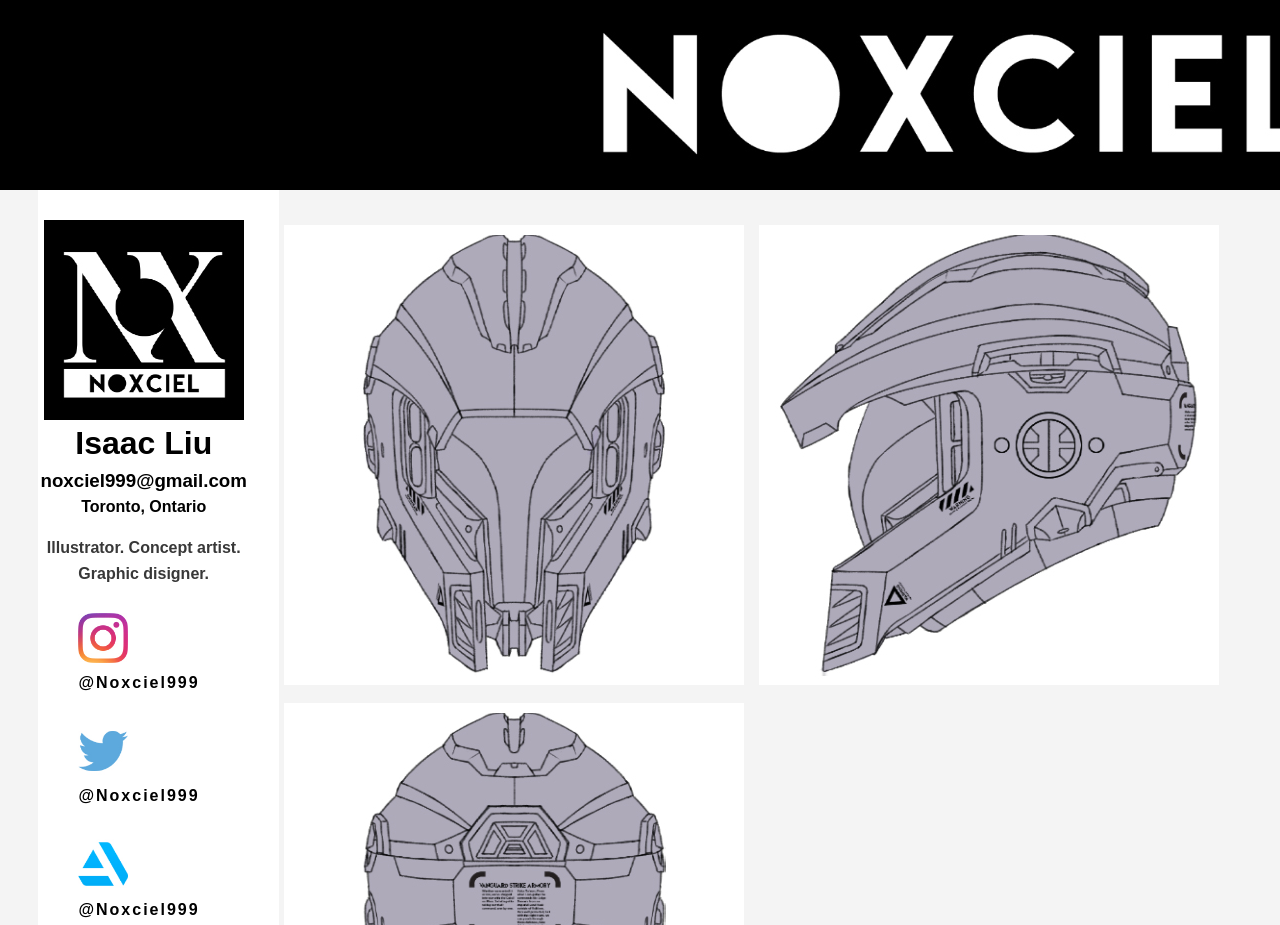
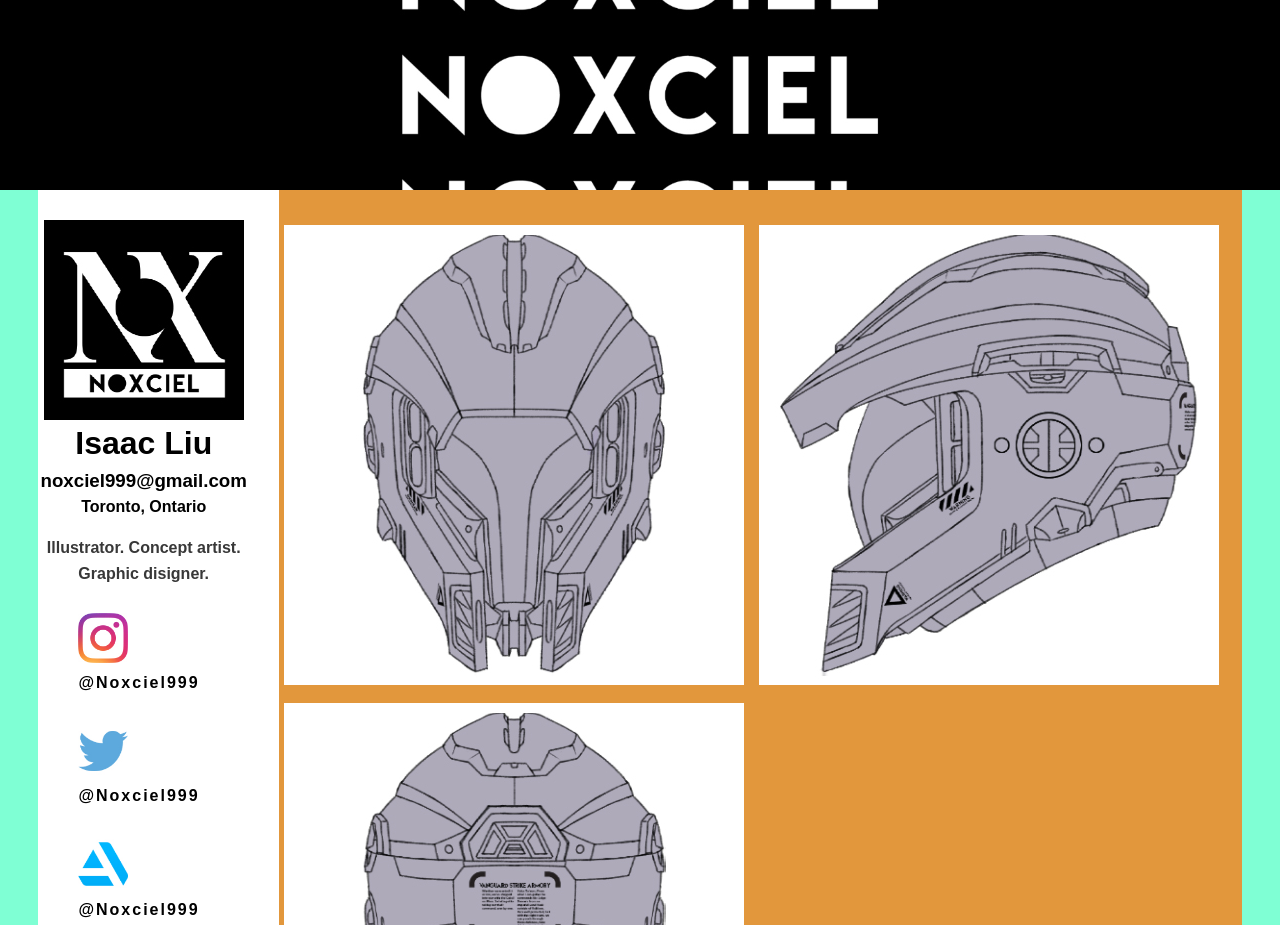
Before and after one commit to markliu2002/markliu2002.github.io, a plain HTML site: page index.html in a window 1280 px wide. Shown: the top 925 px of the page. Drawn offline with Linux system fonts and the light colour scheme.

Commit message:
updated banner, updated images to center

```diff
--- a/css/style.css
+++ b/css/style.css
@@ -3,13 +3,25 @@
 }
 
 body {
-	background-color: #f4f4f4;
+	/*background-color: #f4f4f4;*/
+	background-color: aquamarine;
 	color: #555; /*sets text colour*/
 	font-family: Arial, Helvetica, sans-serif; /*sets font, have to have background font in case browser don't support one*/
-	font-size: 16px; /*sets font size*/
 	line-height: 1.6em; /*sets line-height(space b/w lines) to 1.6(recommended)*/
 	margin: 0; /*zero out the margins*/
 }
+
+
+
+/*Header that says N O X C I E L*/
+.main-header {
+	background-image: url('../images/noxciel-banner.jpg'); /*sets background colour*/
+	background-size: 100%;       /* NEED THESE*/
+	background-position: center; /*NEED THESE, always centers the image*/
+	height: 190px;
+}
+
+
 
 /*Everything is in container. We only want it to take up 94% so some white space on either side*/
 .container {
@@ -20,59 +32,51 @@ body {
 	overflow: hidden; /*sets overflow hidden so when content too big NO SCROLLBAR*/
 }
 
-/*Header that says N O X C I E L*/
-.main-header {
-	background-image: url('../images/noxciel-banner.jpg'); /*sets background colour*/
-	color: white; /*sets text colour*/
-	height: 150px;
-	padding: 20px;
-	letter-spacing: 70px;
-	font-weight: bold;
-	font-size: 40px;
-	display: flex;
-	justify-content: center;
-	align-items: center;
-
-}
 
 
 /*art side take up 80% (right)*/
 .art-side {
-	background-color: #f4f4f4;
- 	float: right; /*floats main section to the left*/
+	/*background-color: #f4f4f4;*/
+	background-color: rgb(226, 151, 60);
+	box-sizing: border-box; /*INCLUDES THE PADDING AND BORDER INTO THE ELEMENT's TOTAL WIDTH(and height)*/
+	float: right; /*floats main section to the left*/
+	/*padding: 0px; /*removes padding*/
  	width: 80%; /* main(which is our main paragraph ting) can only take up 70% OF ITS CONTAINING ELEMENT.
- 	NOTE: width should be % NOT px B/C then element can resize*/
- 	padding: 0px; /*removes padding*/
- 	box-sizing: border-box; /*INCLUDES THE PADDING AND BORDER INTO THE ELEMENT's TOTAL WIDTH(and height)*/
+	 NOTE: width should be % NOT px B/C then element can resize*/
+
+	display: flex; /*THIS IS IT. THIS IS THE SOLUTION TO THE MYTH OF PERFECT CETERING. Set both the justify-content and align-items properties to center, and the flex item will be perfectly centered*/
+	justify-content: center; /*THIS IS IT. THIS IS THE SOLUTION TO THE MYTH OF PERFECT CETERING. Set both the justify-content and align-items properties to center, and the flex item will be perfectly centered*/
+	align-items: center; /*THIS IS IT. THIS IS THE SOLUTION TO THE MYTH OF PERFECT CETERING. Set both the justify-content and align-items properties to center, and the flex item will be perfectly centered*/
+
+
+
  }
-
 .art-side .row {
 	padding-top: 30px;
 }
-
 .art-side img {
 	padding: 5px;
-	border-radius: 5px;
 }
-
 .art-side img:hover {
 	opacity: 0.5;
 	transition:opacity 0.3s;
 }
 
 
-/*info-side take up 20% (left) */
+
+  /*info-side take up 20% (left) */
  .info-side {
+	background-color: white;
+	box-sizing: border-box;
+	color: #000;
  	font-family: Arial, Helvetica, sans-serif; /*sets font, have to have background font in case browser don't support one*/
-	font-size: 16px;
-	background-color: white;
- 	color: #000;
  	float: left;
  	width: 20%;
- 	padding: 0;
- 	padding-right: 30px;
- 	box-sizing: border-box;
- }
+ 	/* padding: 0; */
+	 padding-right: 30px;
+
+	 /*display: flex; /*THIS IS IT. THIS IS THE SOLUTION TO THE MYTH OF PERFECT CETERING. Set both the justify-content and align-items properties to center, and the flex item will be perfectly centered*/
+}
 
 .info-side .main-logo {
 	padding-top: 30px;
```
